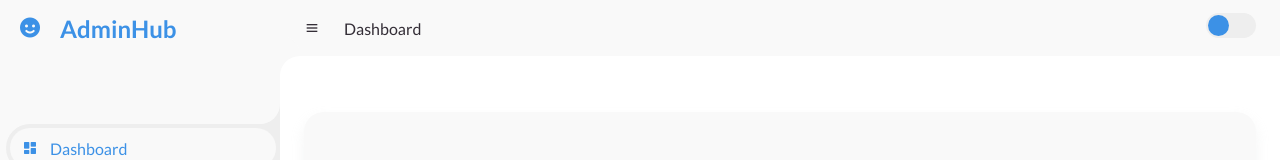
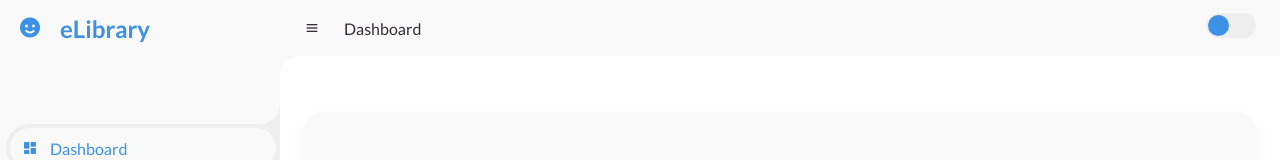
Before and after one commit to kamlesh-t25/Library, a React (Vite) app in the folder admin_panel/: page / in a window 1280 px wide. Shown: the top 160 px of the page. Built offline with nearby package versions, Linux system fonts and the light colour scheme; no server answers.

Commit message:
Some minor changes in admin pannel

```diff
--- a/admin_panel/src/Components/Sidebar.jsx
+++ b/admin_panel/src/Components/Sidebar.jsx
@@ -1,5 +1,5 @@
 import React, { useState } from 'react';
-import './Sidebar.css'; // Assuming you have a CSS file for styling
+import './Sidebar.css';
 
 const Sidebar = ({ isSidebarVisible, setActiveComponent }) => { // Receive setActiveComponent as a prop
   const [activeItem, setActiveItem] = useState('Dashboard'); // Default active item
@@ -13,7 +13,7 @@ const Sidebar = ({ isSidebarVisible, setActiveComponent }) => { // Receive setAc
     <section id="sidebar">
       <a href="#" className="brand">
         <i className="bx bxs-smile"></i>
-        <span className={`text ${!isSidebarVisible ? 'hidden' : ''}`}>AdminHub</span>
+        <span className={`text ${!isSidebarVisible ? 'hidden' : ''}`}>eLibrary</span>
       </a>
       <ul className="side-menu top">
         <li className={activeItem === 'Dashboard' ? 'active' : ''}>
--- a/admin_panel/src/index.css
+++ b/admin_panel/src/index.css
@@ -163,6 +163,7 @@ body.dark {
   position: relative;
   left: 280px;
   transition: .3s ease;
+  overflow-y: scroll;
 }
 #sidebar.hide ~ #content {
   width: calc(100% - 60px);
```
Also changed, not shown: 1 other file (tests, documents, lock files or other folders).
